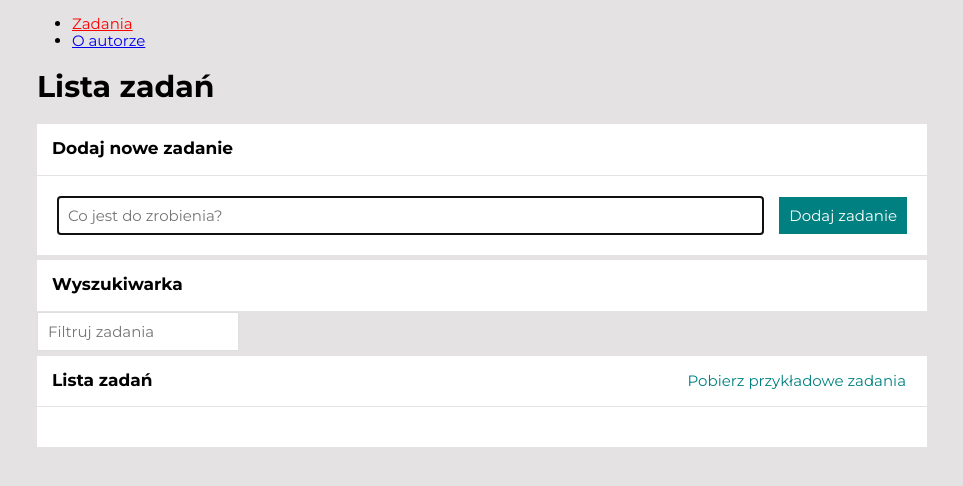
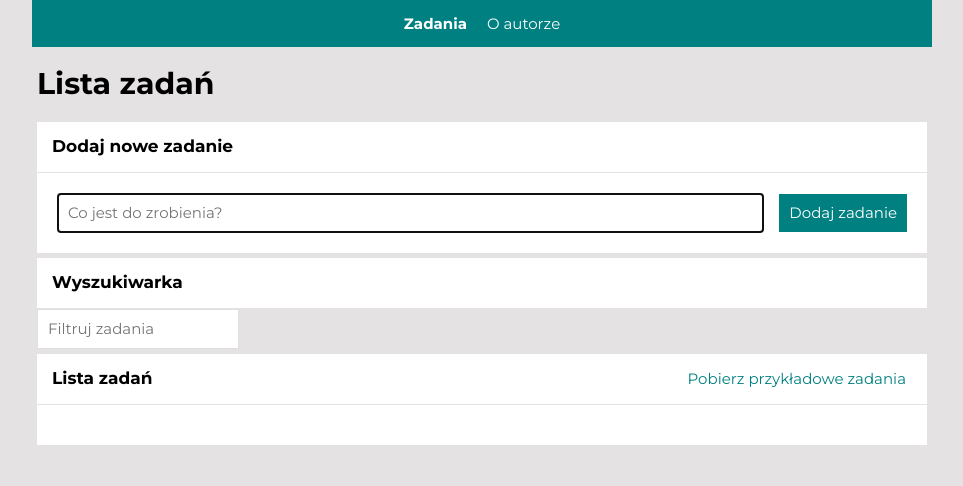
Before and after one commit to WojciechBylica/todo-list-react, a React (Create React App) app: page /#/zadania in a window 1280 px wide. Shown: the top 486 px of the page, without its empty margins (158-1121 px from the left). Built offline with nearby package versions, Linux system fonts and the light colour scheme.

Commit message:
nav styled

```diff
--- a/src/App.js
+++ b/src/App.js
@@ -3,19 +3,20 @@ import { HashRouter, Switch, Route, Redirect } from "react-router-dom";
 import TasksPage from "./features/tasks/TasksPage/index";
 import TaskPage from "./features/tasks/TaskPage/index";
 import AuthorPage from "./features/autor/AuthorPage";
-import { StyledNavLink } from "./styled";
+import { StyledItem, StyledList, StyledNav, StyledNavLink } from "./styled";
 
 export default () => (
     <HashRouter>
-        <nav>
-            <ul>
-                <li>
+        <StyledNav>
+            <StyledList>
+                <StyledItem>
                     <StyledNavLink to="/zadania">Zadania</StyledNavLink>
-                </li>
-                <li>
+                </StyledItem>
+                <StyledItem>
                     <StyledNavLink to="/autor">O autorze</StyledNavLink>
-                </li>
-            </ul>
+                </StyledItem>
+            </StyledList>
+        </StyledNav>
         <Switch>
             <Route path="/zadania/:id">
                 <TaskPage />
@@ -30,6 +31,6 @@ export default () => (
                 <Redirect to="/zadania" />
             </Route>
         </Switch>
-        </nav>
+
     </HashRouter>
 );
--- a/src/styled.js
+++ b/src/styled.js
@@ -6,7 +6,26 @@ const activeClassName = "active";
 export const StyledNavLink = styled(NavLink).attrs(() => ({
     activeClassName,
 }))`
+    color: ${({ theme }) => theme.color.white};
+    text-decoration: none;
     &.${activeClassName} {
-        color: red;
+        font-weight: bold;
     }
 `;
+
+export const StyledNav = styled.nav`
+    background: ${({ theme }) => theme.color.teal};
+
+`;
+
+export const StyledList = styled.ul`
+    display: flex;
+    justify-content: center;
+    margin: 0;
+    padding: 15px;
+    list-style-type: none;
+`;
+
+export const StyledItem = styled.li`
+    margin: 0 10px;
+`;
```
Lines whose indentation alone changed are shown as unchanged.
